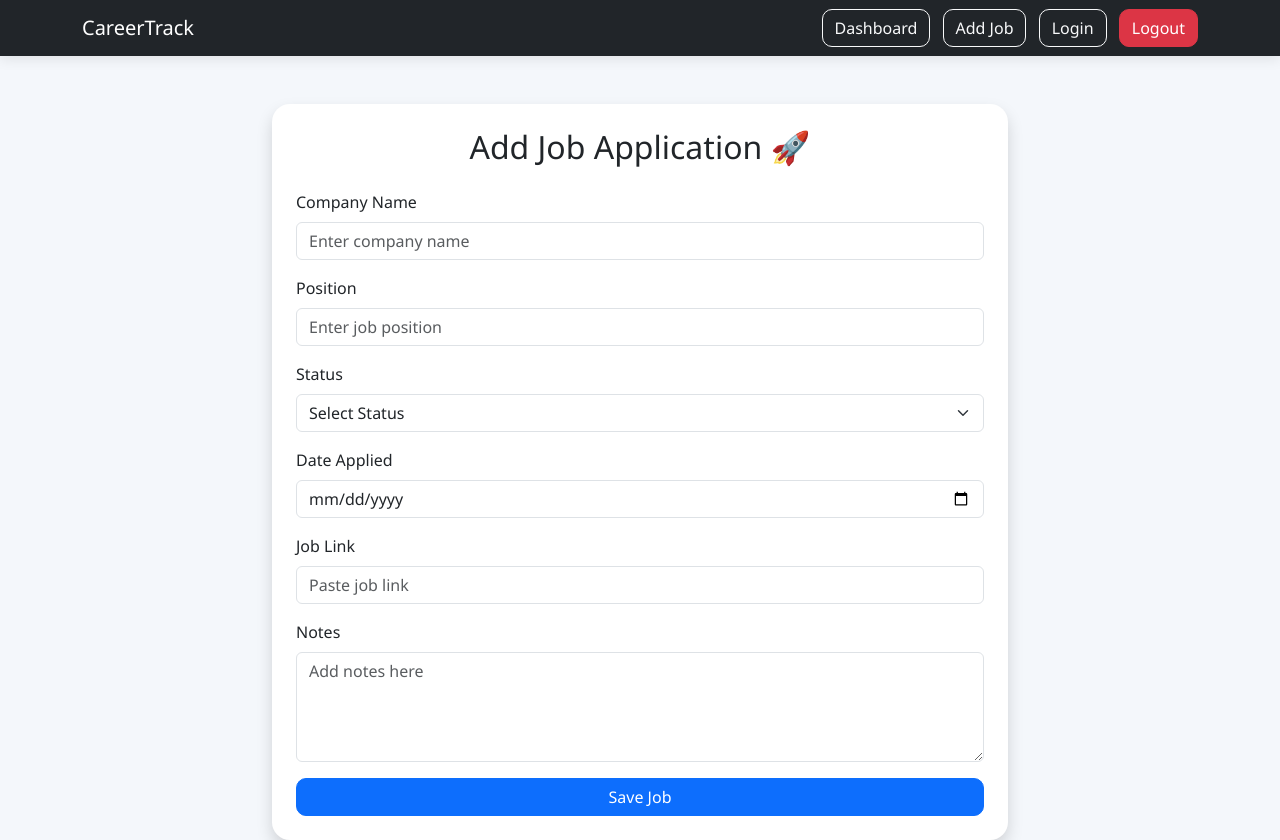
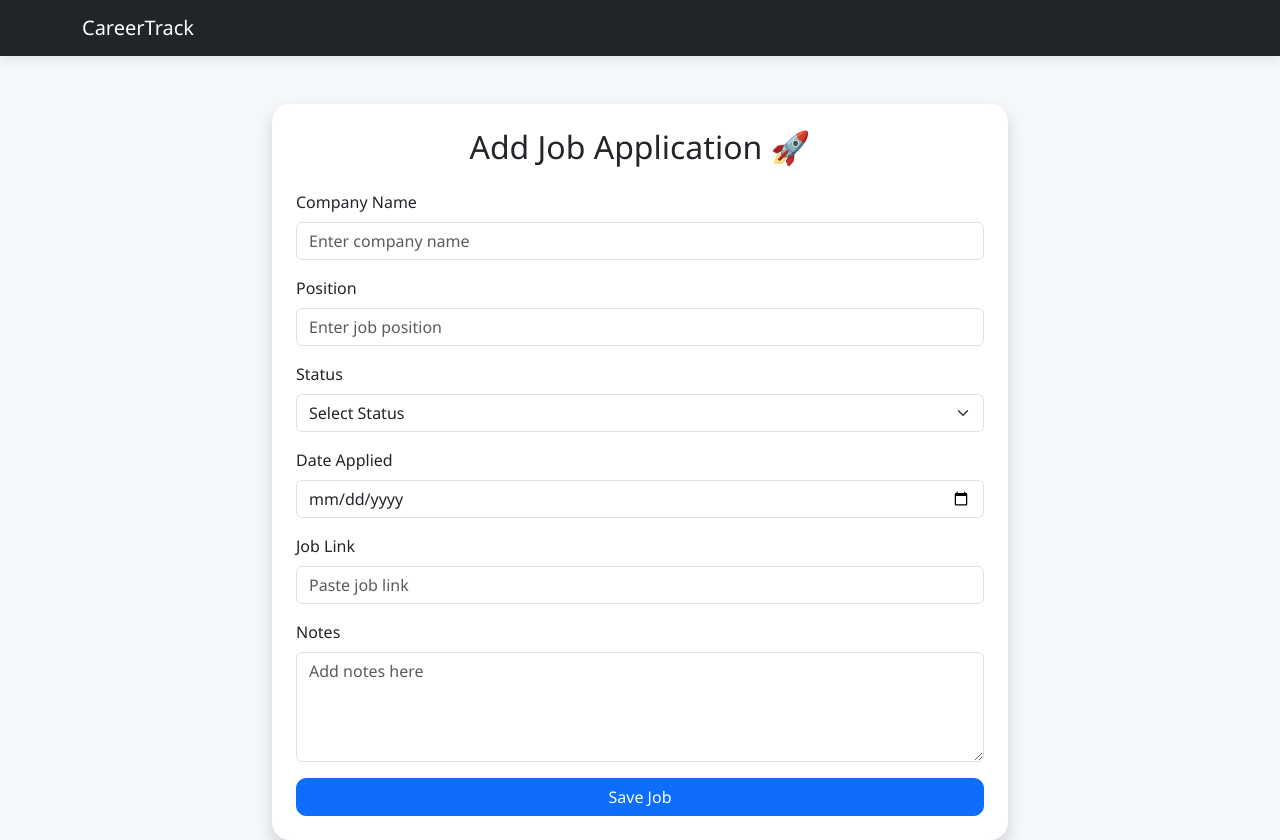
Before and after one commit to Sathvik733/CareerTrack, a Flask app: page /add-job in a window 1280 px wide. Run offline with Flask 3, Linux system fonts and the light colour scheme; a user stored in the database is signed in.

Commit message:
home page update

```diff
--- a/templates/base.html
+++ b/templates/base.html
@@ -19,11 +19,7 @@
             <a class="navbar-brand" href="/">CareerTrack</a>
 
             <div>
-                <a class="btn btn-outline-light me-2" href="/dashboard">Dashboard</a>
-                <a class="btn btn-outline-light me-2" href="/add-job">Add Job</a>
-                <a class="btn btn-outline-light me-2" href="/login">Login</a>
-                <a class="btn btn-danger" href="/logout">Logout</a>
-            </div>
+             </div>
 
         </div>
     </nav>
```
